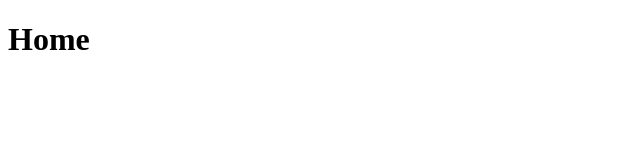
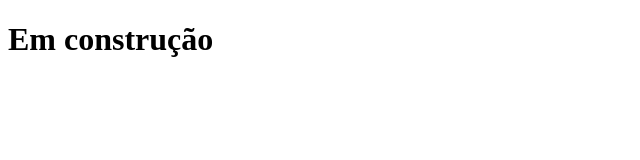
Before and after one commit to jpaulosc/jpaulosc.github.io, a plain HTML site: page index.html in a window 1280 px wide. Shown: the whole page, without its empty margins (0-640 px from the left). Drawn offline with Linux system fonts and the light colour scheme.

Commit message:
initial commit

```diff
--- a/index.html
+++ b/index.html
@@ -6,6 +6,6 @@
     <meta name="viewport" content="width=device-width, initial-scale=1.0">
   </head>
   <body>
-    <h1>Home</h1>
+    <h1>Em construção</h1>
   </body>
 </html>
```
